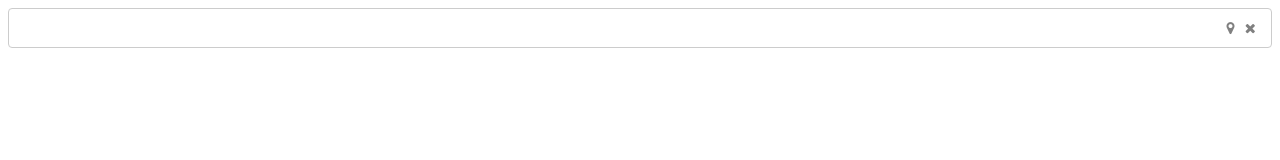
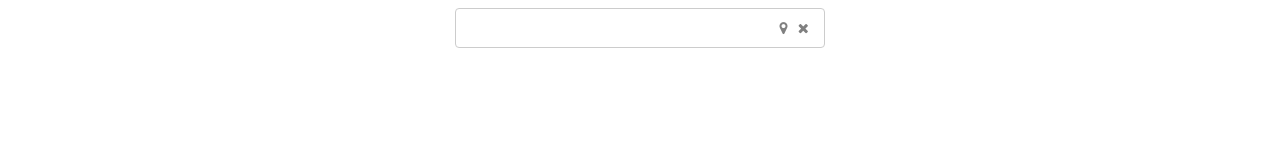
Before and after one commit to a413x/weather-app, a React (Create React App) app: page / in a window 1280 px wide. Shown: the top 160 px of the page. Built offline with nearby package versions, Linux system fonts and the light colour scheme.

Commit message:
adjust global styles

```diff
--- a/src/App.tsx
+++ b/src/App.tsx
@@ -8,6 +8,7 @@ import "./assets/fontello/css/fontello.css";
 import styled from "styled-components";
 
 const AppContainer = styled.div`
+  width: 370px;
   font-family: Roboto, Arial, sans-serif;
   font-size: 14px;
   color: rgba(0, 0, 0, 0.88);
--- /dev/null
+++ b/src/index.css
@@ -0,0 +1,4 @@
+#root {
+  display: flex;
+  justify-content: center;
+}
--- a/src/index.tsx
+++ b/src/index.tsx
@@ -3,6 +3,7 @@ import { createRoot } from "react-dom/client";
 import { Provider } from "react-redux";
 import { store } from "./store/store";
 import App from "./App";
+import "./index.css";
 
 const container = document.getElementById("root")!;
 const root = createRoot(container);
```
